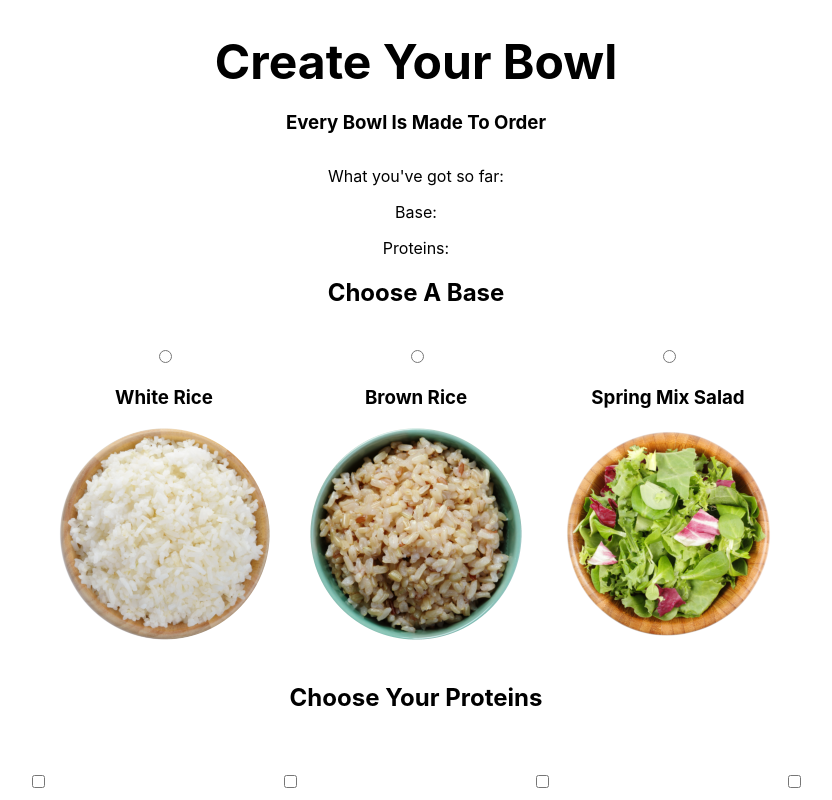
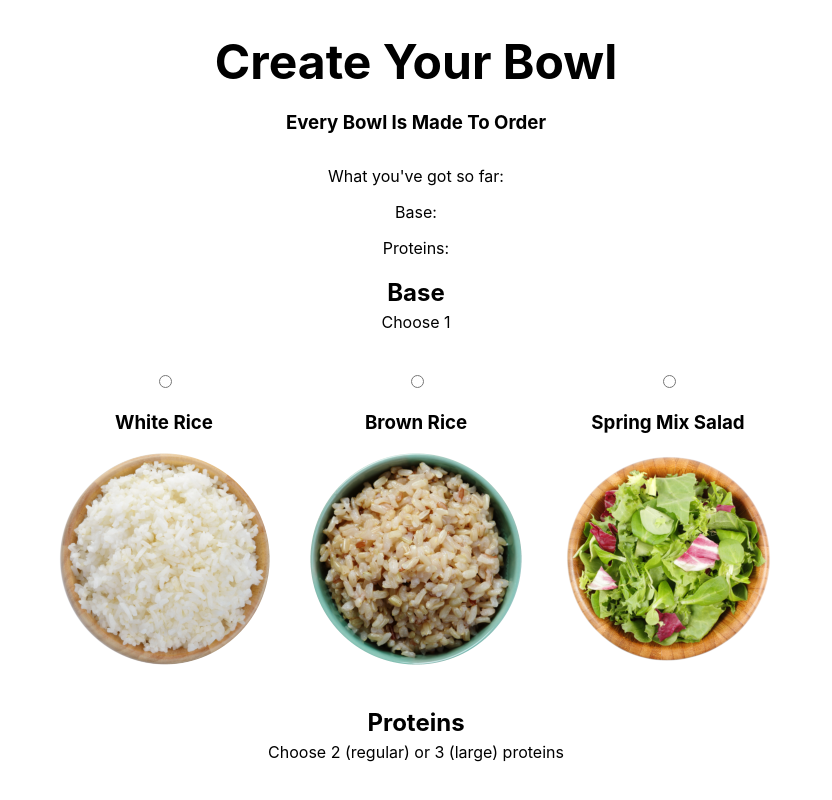
Before and after one commit to billyxuding/PokeSquare, a React (Create React App) app in the folder client/: page / in a window 1280 px wide. Shown: the top 800 px of the page, without its empty margins (224-1056 px from the left). Built offline with nearby package versions, Linux system fonts and the light colour scheme.

Commit message:
added subheaders to section headers

```diff
--- a/client/src/App.css
+++ b/client/src/App.css
@@ -20,9 +20,15 @@ h1 {
 	font-size: 36pt;
 }
 
-.made-to-order {
+.subheader1 {
 	margin: 20px;
 	font-size: 14pt;
+}
+
+.subheader2 {
+	margin: 5px;
+	font-size: 12pt;
+	font-weight: normal;
 }
 
 .menu {
--- a/client/src/App.js
+++ b/client/src/App.js
@@ -14,7 +14,7 @@ function App() {
 		<div className="App">
 			<h1>
 				Create Your Bowl<br />
-				<span className="block made-to-order">Every Bowl Is Made To Order</span>
+				<span className="block subheader1">Every Bowl Is Made To Order</span>
 			</h1>
 			<p>What you've got so far:</p>
 			<p>Base: { order.base }</p>
@@ -26,10 +26,17 @@ function App() {
 					}
 				</ul>
 			</p>
-			<h2>Choose A Base</h2>
+			<h2>
+				Base
+				<span className="block subheader2">Choose 1</span>
+			</h2>
 			<Bases order={ order } setOrder={ setOrder } />
-			<h2>Choose Your Proteins</h2>
+			<h2>
+				Proteins
+				<span className="block subheader2">Choose 2 &#40;regular&#41; or 3 &#40;large&#41; proteins</span>
+			</h2>
 			<Proteins order={ order } setOrder={ setOrder } />
+			<h2>Sauces</h2>
 		</div>
 	);
 }
```
